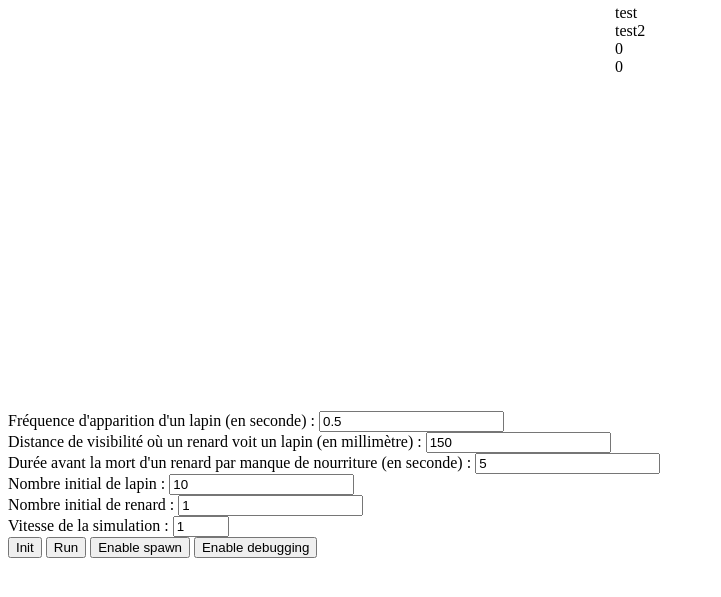
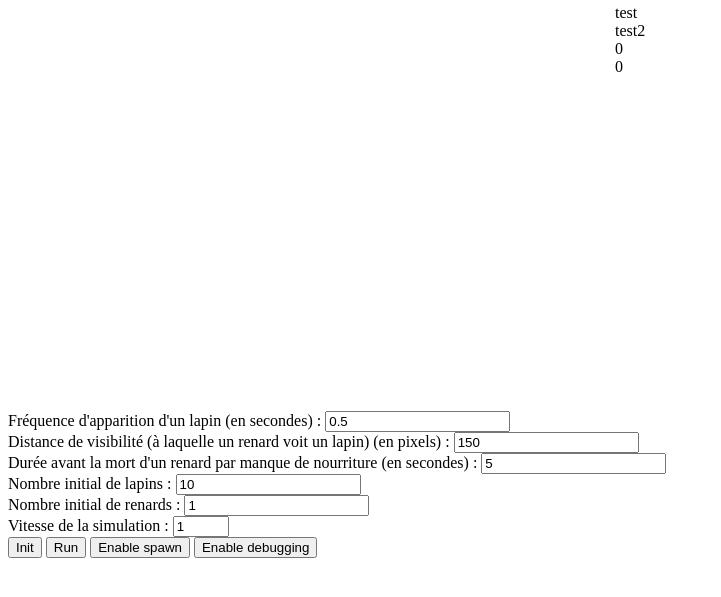
Before and after one commit to tenshi42/sma, a plain HTML site: page index.html in a window 1280 px wide. Shown: the part 79-676 px from the top of the page, without its empty margins (0-721 px from the left). Drawn offline with Linux system fonts and the light colour scheme.

Commit message:
Minor corrections on index page (spelling).

```diff
--- a/index.html
+++ b/index.html
@@ -39,31 +39,31 @@
 </table>
 
 <div>
-    <label for="lap_app">Fréquence d'apparition d'un lapin (en seconde) :</label>
+    <label for="lap_app">Fréquence d'apparition d'un lapin (en secondes) :</label>
     <input type="number" name="lap_app" id="lap_app" min="0" value="0.5" step="0.1">
 </div>
 
 
 <div>
-    <label for="visi">Distance de visibilité où un renard voit un lapin (en millimètre) :</label>
+    <label for="visi">Distance de visibilité (à laquelle un renard voit un lapin) (en pixels) :</label>
     <input type="number" name="visi" id="visi" min="0" value="150">
 </div>
 
 
 <div>
-    <label for="renard_mort">Durée avant la mort d'un renard par manque de nourriture (en seconde) :</label>
+    <label for="renard_mort">Durée avant la mort d'un renard par manque de nourriture (en secondes) :</label>
     <input type="number" name="renard_mort" id="renard_mort" min="0" value="5">
 </div>
 
 
 <div>
-    <label for="lapin">Nombre initial de lapin :</label>
+    <label for="lapin">Nombre initial de lapins :</label>
     <input type="number" name="lapin" id="lapin" min="0" value="10">
 </div>
 
 
 <div>
-    <label for="renard">Nombre initial de renard :</label>
+    <label for="renard">Nombre initial de renards :</label>
     <input type="number" name="renard" id="renard" min="1" value="1">
 </div>
 
```
